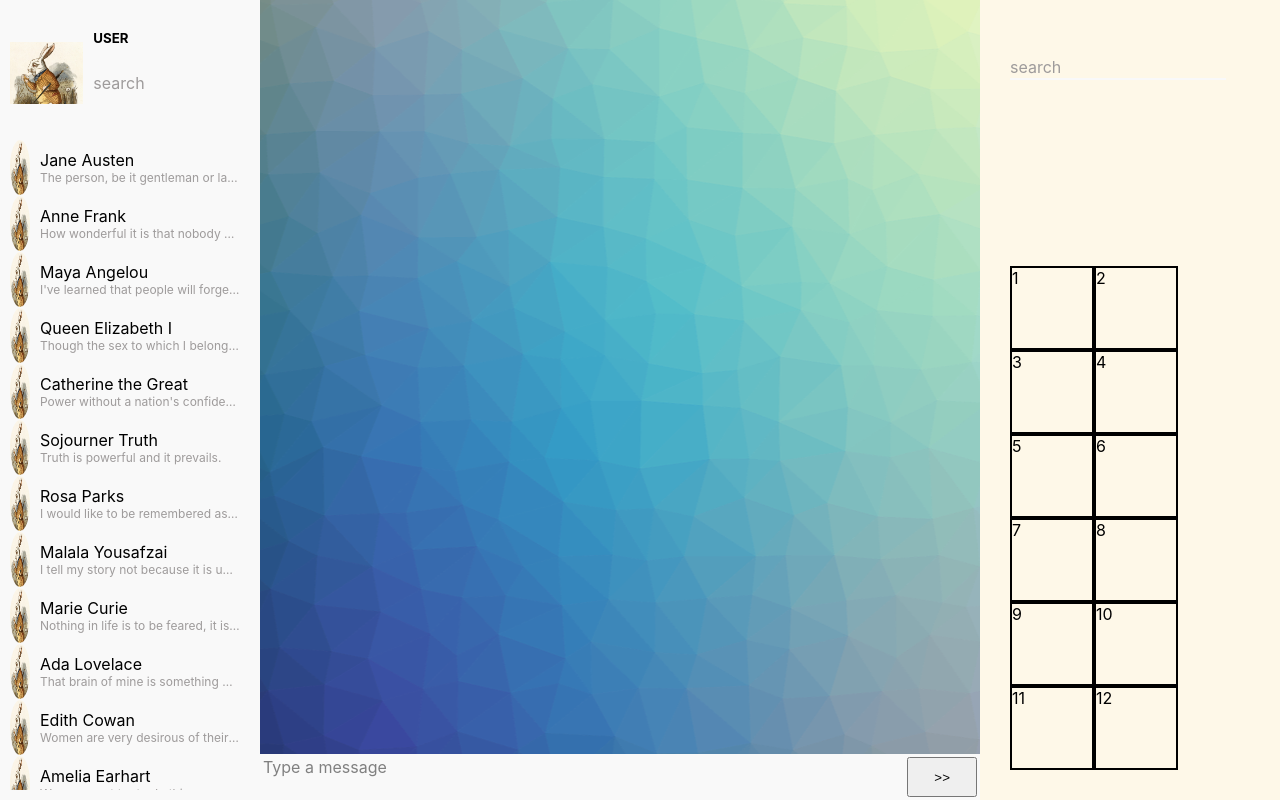
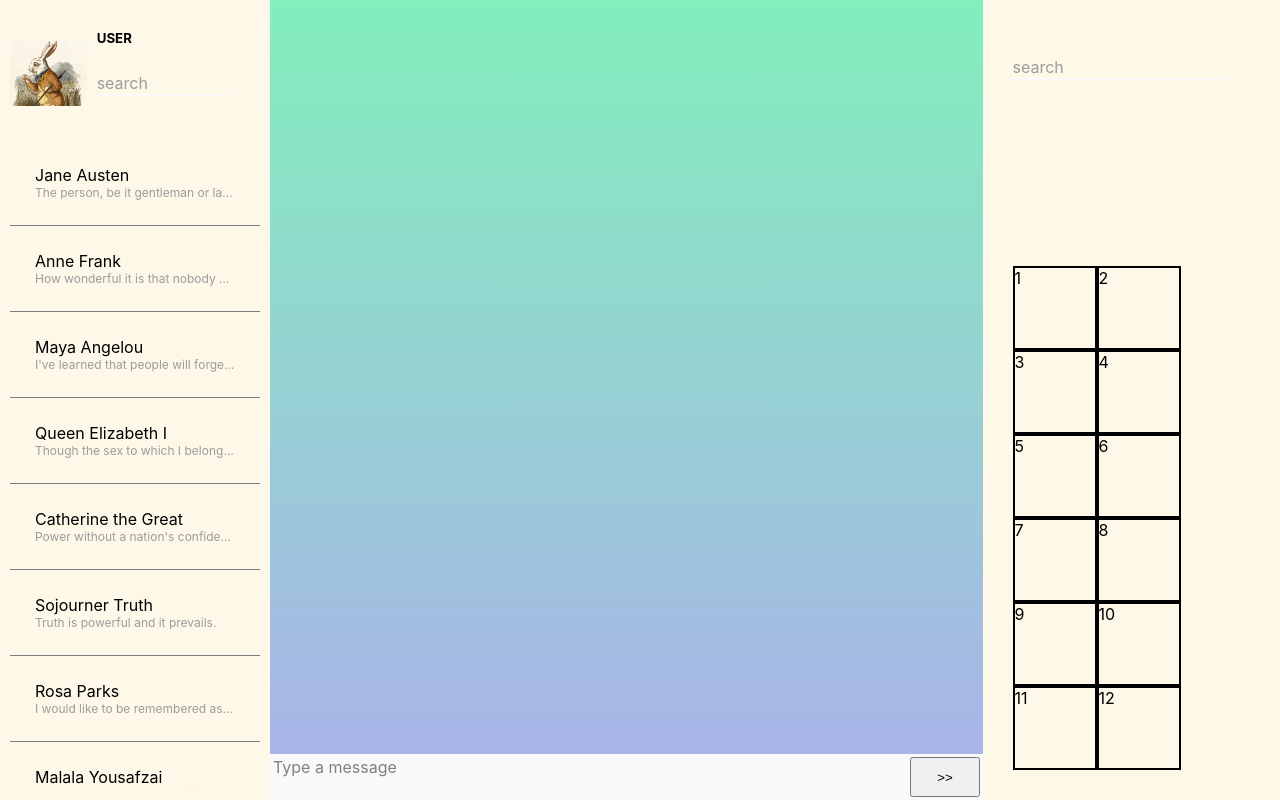
Before and after one commit to 1n3ffbl3/chat4people, a React (Create React App) app in the folder frontend/: page / in a window 1280 px wide. Built offline with nearby package versions, Linux system fonts and the light colour scheme.

Commit message:
- Add linear gradient as a chat background - Update & add colour variables

```diff
--- a/frontend/src/components/ChatBox/Chat/Chat.module.scss
+++ b/frontend/src/components/ChatBox/Chat/Chat.module.scss
@@ -1,8 +1,7 @@
 @import "utilities/variables";
 
 .chatBox {
-  background-image: url('../../../img/chatBackground.png');
-  background-position: center;
+  background: linear-gradient(180deg, $cyan 0%, $heather 100%);
   opacity: 0.9;
   padding: 0;
   margin: 0;
--- a/frontend/src/components/ChatBox/MessageInput/MessageInput.module.scss
+++ b/frontend/src/components/ChatBox/MessageInput/MessageInput.module.scss
@@ -1,7 +1,7 @@
 @import "utilities/variables";
 
 .messageBox {
-  border: 3px dotted $color-primary;
+  border: 3px dotted $light-gray;
   background: $light-gray;
   box-sizing: border-box;
   display: flex;
--- a/frontend/src/components/Search/Search.module.scss
+++ b/frontend/src/components/Search/Search.module.scss
@@ -8,7 +8,7 @@
 .bar {
   height: 2px;
   width: 100%;
-  background: $color-primary;
+  background: $light-gray;
   transition: 0.1s all;
 }
 
--- a/frontend/src/components/UserBox/ContactItem.module.scss
+++ b/frontend/src/components/UserBox/ContactItem.module.scss
@@ -1,8 +1,9 @@
 @import "utilities/variables";
 
 .item {
-  border-bottom: 1px solid $color-primary;
+  border-bottom: 1px solid $gray;
   display: flex;
+  padding: 15px;
 }
 
 .imgWrapper {
@@ -20,6 +21,7 @@
   display: flex;
   flex-direction: column;
   padding: $small;
+  justify-content: center;
 }
 
 .name {
--- a/frontend/src/components/UserBox/UserBox.module.scss
+++ b/frontend/src/components/UserBox/UserBox.module.scss
@@ -2,7 +2,7 @@
 
 .userBoxContainer {
   box-sizing: border-box;
-  background-color: $light-gray;
+  background-color: $light-yellow;
   height: 100vh;
   flex: 1;
   display: flex;
--- a/frontend/utilities/_variables.scss
+++ b/frontend/utilities/_variables.scss
@@ -7,9 +7,8 @@ $extra-large: 16px;
 
 
 //colors
-$color-primary: #F9F9F9;
 $gray: #7D7D7D;
-$dark-gray: #9e9b9b;
+$dark-gray: #9E9B9B;
 $light-gray: #F9F9F9;
 $black: #000000;
 $blue: #005387;
@@ -18,3 +17,6 @@ $light-blue: #C5ECF7;
 $white: #FFFFFF;
 $yellow :#FFFF00;
 $light-yellow: #FEF8E8;
+$cyan: #74EDB5;
+$heather: #9FACE6;
+$sand-yellow: #F4D1A6;
```
Also changed, not shown: frontend/src/img/chatBackground.png (deleted).
